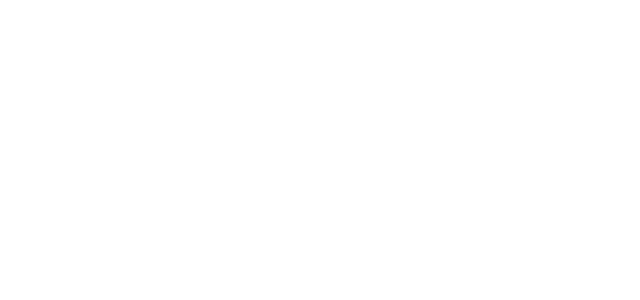
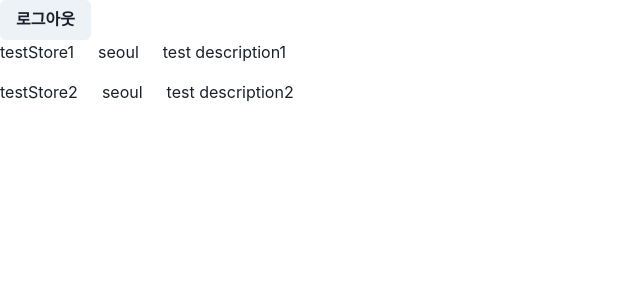
Before and after one commit to Reservation23/Front, a React (Create React App) app: page /signin in a window 1280 px wide. Both pictures are taken after typing "name@example.com", "Sample123" into the empty fields and a click on the button "로그인". Shown: the top 300 px of the page, without its empty margins (0-640 px from the left). Built offline with nearby package versions, Linux system fonts and the light colour scheme.

Commit message:
feat : mainTemplate 생성

```diff
--- a/src/components/molecules/Reservation.tsx
+++ b/src/components/molecules/Reservation.tsx
@@ -2,14 +2,18 @@
 
 import { ReservationItemProps } from '../../store/_reducer/reservation';
 
-const ReservationItem: React.FC<ReservationItemProps> = ({
-  description,
-  location,
-  memberId,
-  name,
-  storeId,
-}) => {
-  return <div></div>;
+import { Box, BoxProps } from '@chakra-ui/react';
+
+const ReservationItem: React.FC<
+  ReservationItemProps & { style?: BoxProps }
+> = ({ description, location, memberId, name, storeId, style }) => {
+  return (
+    <Box {...style}>
+      <div>{name}</div>
+      <div>{location}</div>
+      <div>{description}</div>
+    </Box>
+  );
 };
 
 export default ReservationItem;
--- a/src/components/organisms/ReservationList.tsx
+++ b/src/components/organisms/ReservationList.tsx
@@ -2,18 +2,18 @@
 
 import { useAppSelector, useAppThunkDispatch } from '../../store';
 
-import {
-  ReservationItemProps,
-  getReservation,
-} from '../../store/_reducer/reservation';
+import { getReservation } from '../../store/_reducer/reservation';
+
+import { Box, BoxProps } from '@chakra-ui/react';
 
 import ReservationItem from '../molecules/Reservation';
 
-type ReservationListProps = {
-  data: ReservationItemProps[];
-};
+interface Props {
+  ListStyle?: BoxProps;
+  ItemStyle?: BoxProps;
+}
 
-const ReservationList: React.FC<ReservationListProps> = () => {
+const ReservationList = (props: Props) => {
   const dispatch = useAppThunkDispatch();
 
   const data = useAppSelector((state) => state.reservation);
@@ -25,11 +25,15 @@
   console.log(data);
 
   return (
-    <div>
+    <Box {...props.ListStyle}>
       {data?.data.map((item) => (
-        <ReservationItem key={item?.storeId} {...item} />
+        <ReservationItem
+          key={item?.storeId}
+          style={props.ItemStyle}
+          {...item}
+        />
       ))}
-    </div>
+    </Box>
   );
 };
 
--- /dev/null
+++ b/src/components/templeit/mainTemplate.tsx
@@ -0,0 +1,16 @@
+import React from 'react';
+
+import { BoxProps } from '@chakra-ui/react';
+
+import ReservationList from '../organisms/ReservationList';
+
+interface Props {
+  ListStyle?: BoxProps;
+  ItemStyle?: BoxProps;
+}
+
+const MainTemplate: React.FC<Props> = ({ ListStyle, ItemStyle }) => {
+  return <ReservationList ListStyle={ListStyle} ItemStyle={ItemStyle} />;
+};
+
+export default MainTemplate;
--- a/src/pages/index.tsx
+++ b/src/pages/index.tsx
@@ -1,13 +1,38 @@
 import React from 'react';
+
+import { useAppDispatch } from '../store';
+
+import { logoutUser } from '../store/_reducer/user';
+
+import { initReservation } from '../store/_reducer/reservation';
 
 import useAuth from '../hooks/useAuth';
 
-import ReservationList from '../components/organisms/ReservationList';
+import CustomButton from '../components/atoms/Button';
+
+import MainTemplate from '../components/templeit/mainTemplate';
 
 const Index = () => {
   useAuth(true);
 
-  return <ReservationList data={[]} />;
+  const dispatch = useAppDispatch();
+
+  const onClickLogOut = () => {
+    dispatch(logoutUser());
+    dispatch(initReservation());
+  };
+
+  return (
+    <>
+      <CustomButton type="button" onClick={onClickLogOut}>
+        로그아웃
+      </CustomButton>
+      <MainTemplate
+        ListStyle={{ display: 'flex', flexDirection: 'column', gap: '1rem' }}
+        ItemStyle={{ display: 'flex', gap: 6 }}
+      />
+    </>
+  );
 };
 
 export default Index;
--- a/src/store/_reducer/reservation.tsx
+++ b/src/store/_reducer/reservation.tsx
@@ -69,7 +69,11 @@
 export const reservationSlice = createSlice({
   name: 'reservation',
   initialState,
-  reducers: {},
+  reducers: {
+    initReservation: (state: StateProps) => {
+      return initialState;
+    },
+  },
   extraReducers: (builder) => {
     builder.addCase(getReservation.fulfilled, (_, action) => {
       return action.payload;
@@ -83,6 +87,6 @@
   },
 });
 
-export const {} = reservationSlice.actions;
+export const { initReservation } = reservationSlice.actions;
 
 export default reservationSlice.reducer;
```
